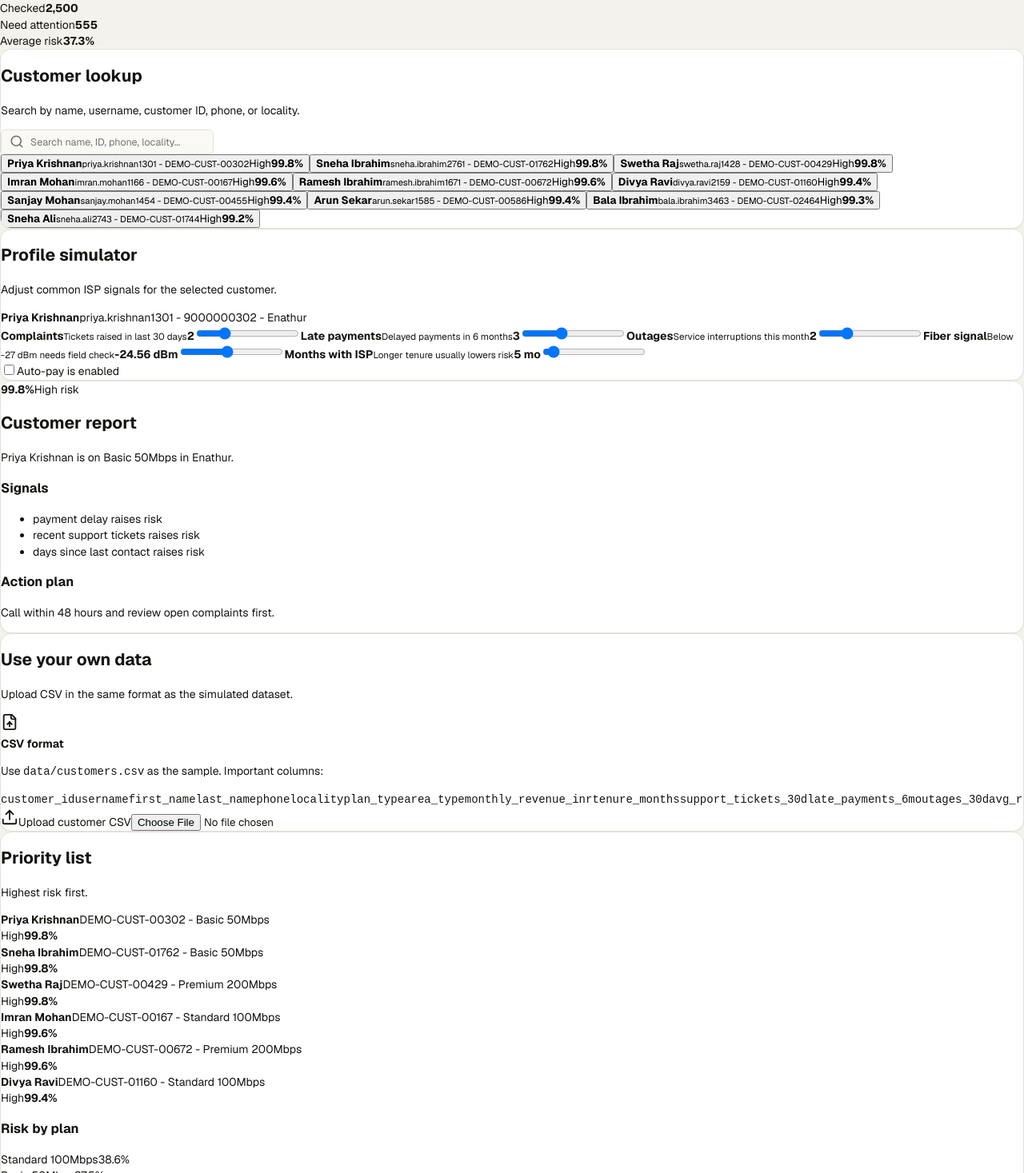
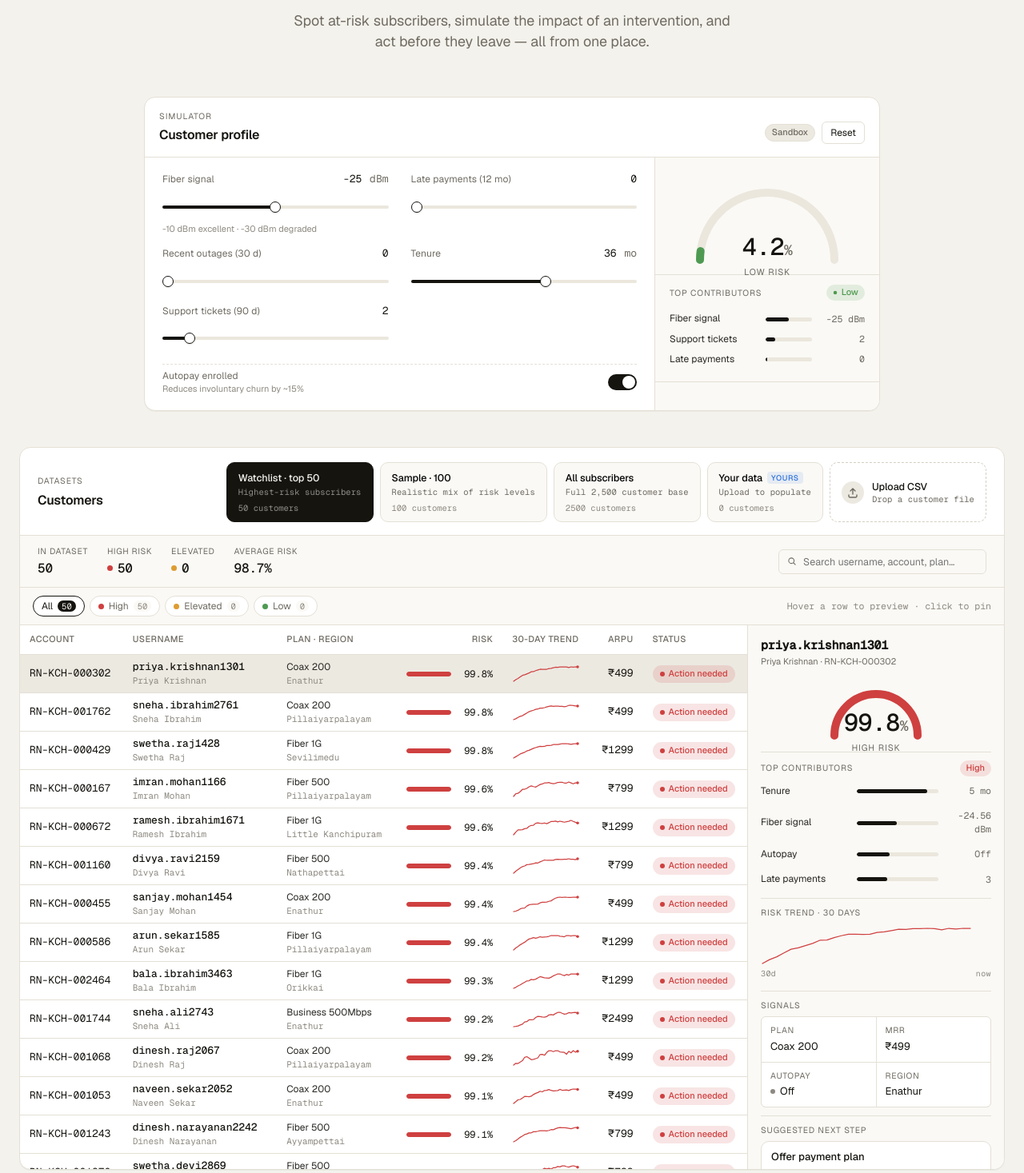
Before and after one commit to iam-amd/netintel, a React (Vite) app: page / in a window 1280 px wide. Shown: the part 283-1750 px from the top of the page at 80% size. Built offline with nearby package versions, Linux system fonts and the light colour scheme.

Commit message:
refactor(app): compose dashboard with watchlist/sample/full datasets

```diff
--- a/src/App.tsx
+++ b/src/App.tsx
@@ -1,308 +1,153 @@
-import { AlertTriangle, FileUp, Radio, Search, Upload } from "lucide-react";
-import type { CSSProperties } from "react";
-import { useMemo, useState } from "react";
+import { useEffect, useMemo, useState, type CSSProperties } from "react";
 import demoCsv from "../data/customers.csv?raw";
 import { parseAndScoreCsv } from "./csv";
+import { Hero } from "./components/Hero";
+import { SimulatorPanel } from "./components/Simulator";
+import { TopBar } from "./components/TopBar";
 import {
-  formatPercent,
-  groupAverage,
-  modelArtifact,
-  normalizeCustomer,
+  DatasetSection,
+  type Dataset,
+  type DatasetKey,
+} from "./components/Dataset";
+import {
+  applyProfile,
+  defaultProfile,
+  emptyCustomer,
   scoreCustomer,
-  type CustomerInput,
-  type ScoredCustomer,
-} from "./modelScorer";
+  stratifiedSample,
+  toProfile,
+  toUi,
+  type SimulatorProfile,
+  type UiCustomer,
+} from "./uiData";
+import type { ScoredCustomer } from "./modelScorer";
 
-const demoRows = parseAndScoreCsv(demoCsv).rows;
-const initialCustomer = [...demoRows].sort((a, b) => b.probability - a.probability)[0] ?? normalizeCustomer({});
+const demoRows: ScoredCustomer[] = parseAndScoreCsv(demoCsv).rows;
+const demoUi: UiCustomer[] = demoRows.map(toUi);
 
-const csvColumns = [
-  "customer_id",
-  "username",
-  "first_name",
-  "last_name",
-  "phone",
-  "locality",
-  "plan_type",
-  "area_type",
-  "monthly_revenue_inr",
-  "tenure_months",
-  "support_tickets_30d",
-  "late_payments_6m",
-  "outages_30d",
-  "avg_rx_power_dbm",
-  "auto_pay",
-];
+const watchlistUi: UiCustomer[] = [...demoUi]
+  .sort((a, b) => b.risk - a.risk)
+  .slice(0, 50);
 
-function cleanText(value: string) {
-  return value.replace(/_/g, " ");
+const sampleUi: UiCustomer[] = stratifiedSample(demoUi, 100, 42);
+
+function makeDatasets(userCount: number): Dataset[] {
+  return [
+    {
+      key: "demo-small",
+      label: "Watchlist · top 50",
+      sub: "Highest-risk subscribers",
+      count: watchlistUi.length,
+    },
+    {
+      key: "demo-sample",
+      label: "Sample · 100",
+      sub: "Realistic mix of risk levels",
+      count: sampleUi.length,
+    },
+    {
+      key: "demo-full",
+      label: "All subscribers",
+      sub: "Full 2,500 customer base",
+      count: demoUi.length,
+    },
+    {
+      key: "user",
+      label: "Your data",
+      sub: userCount ? "Uploaded CSV" : "Upload to populate",
+      count: userCount,
+    },
+  ];
 }
 
-function fullName(customer: Partial<CustomerInput>) {
-  const name = `${customer.first_name ?? ""} ${customer.last_name ?? ""}`.trim();
-  return name || customer.username || customer.customer_id || "Demo customer";
-}
+export default function App() {
+  const [datasetKey, setDatasetKey] = useState<DatasetKey>("demo-small");
+  const [userRows, setUserRows] = useState<UiCustomer[]>([]);
+  const [userErrors, setUserErrors] = useState<string[]>([]);
+  const [profile, setProfile] = useState<SimulatorProfile>(defaultProfile);
 
-function RiskPill({ band }: { band: ScoredCustomer["band"] }) {
-  return <span className={`risk-pill ${band.toLowerCase()}`}>{band}</span>;
-}
+  const datasets = useMemo(
+    () => makeDatasets(userRows.length),
+    [userRows.length],
+  );
 
-function Slider({
-  label,
-  helper,
-  value,
-  min,
-  max,
-  step = 1,
-  suffix = "",
-  onChange,
-}: {
-  label: string;
-  helper: string;
-  value: number;
-  min: number;
-  max: number;
-  step?: number;
-  suffix?: string;
-  onChange: (value: number) => void;
-}) {
+  const customers: UiCustomer[] = useMemo(() => {
+    if (datasetKey === "user") return userRows;
+    if (datasetKey === "demo-full") return demoUi;
+    if (datasetKey === "demo-sample") return sampleUi;
+    return watchlistUi;
+  }, [datasetKey, userRows]);
+
+  const simulatorProbability = useMemo(() => {
+    const base = applyProfile(emptyCustomer(), profile);
+    return scoreCustomer(base).probability;
+  }, [profile]);
+
+  async function handleUpload(file: File) {
+    try {
+      const text = await file.text();
+      const result = parseAndScoreCsv(text);
+      const ui = result.rows.map(toUi);
+      setUserRows(ui);
+      setUserErrors(result.errors);
+      setDatasetKey("user");
+      if (ui[0]) {
+        setProfile(toProfile(ui[0].raw));
+      }
+    } catch (error) {
+      setUserErrors([
+        error instanceof Error ? error.message : "Could not read this CSV.",
+      ]);
+    }
+  }
+
+  useEffect(() => {
+    if (userErrors.length) {
+      // eslint-disable-next-line no-console
+      console.warn("[NetIntel] CSV warnings:", userErrors);
+    }
+  }, [userErrors]);
+
   return (
-    <label className="slider-field">
-      <span className="slider-top">
-        <span>
-          <strong>{label}</strong>
-          <small>{helper}</small>
-        </span>
-        <b>{value}{suffix}</b>
-      </span>
-      <input type="range" min={min} max={max} step={step} value={value} onChange={(event) => onChange(Number(event.target.value))} />
-    </label>
-  );
-}
+    <div className="app">
+      <TopBar />
+      <main className="page">
+        <Hero />
 
-function MiniBar({ rows }: { rows: { name: string; value: number; count: number }[] }) {
-  return (
-    <div className="mini-bars">
-      {rows.slice(0, 4).map((row) => (
-        <div key={row.name}>
-          <div className="bar-label">
-            <span>{cleanText(row.name)}</span>
-            <span>{formatPercent(row.value)}</span>
-          </div>
-          <div className="bar-track">
-            <div className="bar-fill" style={{ width: `${Math.max(row.value * 100, 5)}%` }} />
-          </div>
+        <div
+          className="reveal reveal-sim"
+          style={{ "--d": "1600ms" } as CSSProperties}
+        >
+          <SimulatorPanel
+            profile={profile}
+            setProfile={setProfile}
+            probability={simulatorProbability}
+          />
         </div>
-      ))}
+
+        <div
+          className="reveal reveal-data"
+          style={{ "--d": "1750ms" } as CSSProperties}
+        >
+          <DatasetSection
+            datasets={datasets}
+            datasetKey={datasetKey}
+            setDatasetKey={setDatasetKey}
+            customers={customers}
+            onUpload={handleUpload}
+          />
+        </div>
+
+        <footer
+          className="page-foot reveal"
+          style={{ "--d": "1900ms" } as CSSProperties}
+        >
+          <span>
+            NetIntel · Synthetic demo · Logistic Regression scored in-browser
+          </span>
+          <span>Last sync: today, 09:12</span>
+        </footer>
+      </main>
     </div>
   );
 }
-
-function customerToRaw(customer: CustomerInput): Record<string, string> {
-  return Object.fromEntries(
-    Object.entries(customer).map(([key, value]) => [key, String(value ?? "")]),
-  );
-}
-
-export default function App() {
-  const [customers, setCustomers] = useState<ScoredCustomer[]>(demoRows);
-  const [selected, setSelected] = useState<CustomerInput>(initialCustomer);
-  const [search, setSearch] = useState("");
-  const [csvErrors, setCsvErrors] = useState<string[]>([]);
-
-  const selectedScore = useMemo(() => scoreCustomer(selected), [selected]);
-  const rows = customers.length > 0 ? customers : [selectedScore];
-  const highRisk = rows.filter((row) => row.band === "High").length;
-  const averageRisk = rows.reduce((sum, row) => sum + row.probability, 0) / rows.length;
-  const byPlan = useMemo(() => groupAverage(rows, "plan_type"), [rows]);
-  const topRisk = [...rows].sort((a, b) => b.probability - a.probability).slice(0, 6);
-
-  const filteredCustomers = useMemo(() => {
-    const term = search.trim().toLowerCase();
-    const source = [...rows].sort((a, b) => b.probability - a.probability);
-    if (!term) return source.slice(0, 10);
-    return source.filter((customer) => {
-      const text = [
-        customer.customer_id,
-        customer.username,
-        customer.first_name,
-        customer.last_name,
-        customer.phone,
-        customer.locality,
-      ].join(" ").toLowerCase();
-      return text.includes(term);
-    }).slice(0, 10);
-  }, [rows, search]);
-
-  function update<K extends keyof CustomerInput>(key: K, value: CustomerInput[K]) {
-    setSelected((current) => ({ ...current, [key]: value }));
-  }
-
-  function chooseCustomer(customer: ScoredCustomer) {
-    setSelected(normalizeCustomer(customerToRaw(customer)));
-  }
-
-  async function handleFile(file: File | null) {
-    if (!file) return;
-    const result = parseAndScoreCsv(await file.text());
-    setCustomers(result.rows);
-    setCsvErrors(result.errors);
-    if (result.rows[0]) chooseCustomer(result.rows[0]);
-  }
-
-  return (
-    <main>
-      <section className="hero">
-        <div>
-          <div className="eyebrow"><Radio size={16} /> NetIntel</div>
-          <h1>Find ISP customers who need attention first.</h1>
-          <p>
-            Search a simulated subscriber, review their risk report, or upload a customer CSV to create a priority list for the support team.
-          </p>
-        </div>
-        <div className="problem-card">
-          <strong>Demo dataset included</strong>
-          <p>2,500 simulated subscribers with names, usernames, phone numbers, plans, payment history, outage count, and fiber signal values.</p>
-        </div>
-      </section>
-
-      <section className="stats-grid">
-        <div className="stat-card"><span>Checked</span><strong>{rows.length.toLocaleString()}</strong></div>
-        <div className="stat-card"><span>Need attention</span><strong>{highRisk}</strong></div>
-        <div className="stat-card"><span>Average risk</span><strong>{formatPercent(averageRisk)}</strong></div>
-      </section>
-
-      <section className="dashboard-grid">
-        <div className="panel customer-panel">
-          <div className="section-title">
-            <h2>Customer lookup</h2>
-            <p>Search by name, username, customer ID, phone, or locality.</p>
-          </div>
-          <label className="search-box">
-            <Search size={18} />
-            <input value={search} onChange={(event) => setSearch(event.target.value)} placeholder="Search name, ID, phone, locality..." />
-          </label>
-          <div className="customer-list">
-            {filteredCustomers.map((customer) => (
-              <button
-                className={customer.customer_id === selected.customer_id ? "customer-row active" : "customer-row"}
-                key={customer.customer_id}
-                onClick={() => chooseCustomer(customer)}
-                type="button"
-              >
-                <span>
-                  <strong>{fullName(customer)}</strong>
-                  <small>{customer.username} - {customer.customer_id}</small>
-                </span>
-                <span>
-                  <RiskPill band={customer.band} />
-                  <b>{formatPercent(customer.probability)}</b>
-                </span>
-              </button>
-            ))}
-          </div>
-        </div>
-
-        <div className="panel simulator-panel">
-          <div className="section-title">
-            <h2>Profile simulator</h2>
-            <p>Adjust common ISP signals for the selected customer.</p>
-          </div>
-          <div className="selected-profile">
-            <strong>{fullName(selected)}</strong>
-            <span>{selected.username} - {selected.phone} - {selected.locality}</span>
-          </div>
-          <div className="slider-list">
-            <Slider label="Complaints" helper="Tickets raised in last 30 days" min={0} max={8} value={selected.support_tickets_30d} onChange={(value) => update("support_tickets_30d", value)} />
-            <Slider label="Late payments" helper="Delayed payments in 6 months" min={0} max={8} value={selected.late_payments_6m} onChange={(value) => update("late_payments_6m", value)} />
-            <Slider label="Outages" helper="Service interruptions this month" min={0} max={8} value={selected.outages_30d} onChange={(value) => update("outages_30d", value)} />
-            <Slider label="Fiber signal" helper="Below -27 dBm needs field check" min={-35} max={-12} step={0.5} suffix=" dBm" value={selected.avg_rx_power_dbm} onChange={(value) => update("avg_rx_power_dbm", value)} />
-            <Slider label="Months with ISP" helper="Longer tenure usually lowers risk" min={1} max={72} suffix=" mo" value={selected.tenure_months} onChange={(value) => update("tenure_months", value)} />
-          </div>
-          <label className="simple-check">
-            <input type="checkbox" checked={Boolean(selected.auto_pay)} onChange={(event) => update("auto_pay", event.target.checked ? 1 : 0)} />
-            Auto-pay is enabled
-          </label>
-        </div>
-
-        <aside className="panel report-card">
-          <div className="risk-gauge">
-            <div className="gauge-ring" style={{ "--risk": selectedScore.probability } as CSSProperties}>
-              <div>
-                <strong>{formatPercent(selectedScore.probability)}</strong>
-                <span>{selectedScore.band} risk</span>
-              </div>
-            </div>
-          </div>
-          <div className="report-section">
-            <h2>Customer report</h2>
-            <p>{fullName(selected)} is on {cleanText(selected.plan_type)} in {selected.locality || "demo locality"}.</p>
-          </div>
-          <div className="report-section">
-            <h3>Signals</h3>
-            <ul>
-              {selectedScore.reasons.map((reason) => <li key={reason}>{reason}</li>)}
-            </ul>
-          </div>
-          <div className="action-box">
-            <h3>Action plan</h3>
-            <p>{selectedScore.action}</p>
-          </div>
-        </aside>
-      </section>
-
-      <section className="lower-grid">
-        <div className="panel upload-panel">
-          <div className="section-title split">
-            <div>
-              <h2>Use your own data</h2>
-              <p>Upload CSV in the same format as the simulated dataset.</p>
-            </div>
-            <FileUp size={22} />
-          </div>
-          <div className="csv-help">
-            <strong>CSV format</strong>
-            <p>Use <code>data/customers.csv</code> as the sample. Important columns:</p>
-            <div className="column-list">{csvColumns.map((column) => <code key={column}>{column}</code>)}</div>
-          </div>
-          <label className="upload-box">
-            <Upload size={22} />
-            <span>Upload customer CSV</span>
-            <input type="file" accept=".csv,text/csv" onChange={(event) => handleFile(event.target.files?.[0] ?? null)} />
-          </label>
-          {csvErrors.map((error) => <p className="error-text" key={error}>{error}</p>)}
-        </div>
-
-        <div className="panel">
-          <div className="section-title">
-            <h2>Priority list</h2>
-            <p>Highest risk first.</p>
-          </div>
-          <div className="priority-list">
-            {topRisk.map((row, index) => (
-              <div className="priority-row" key={`${row.customer_id}-${index}`}>
-                <div>
-                  <strong>{fullName(row)}</strong>
-                  <span>{row.customer_id} - {cleanText(String(row.plan_type))}</span>
-                </div>
-                <div>
-                  <RiskPill band={row.band} />
-                  <b>{formatPercent(row.probability)}</b>
-                </div>
-              </div>
-            ))}
-          </div>
-          <div className="plan-risk">
-            <h3>Risk by plan</h3>
-            <MiniBar rows={byPlan} />
-          </div>
-        </div>
-      </section>
-
-      <section className="how-it-works">
-        <AlertTriangle size={18} />
-        <p>All visible customer data is simulated. Python trains the model, exports JSON, and the React app scores customers in the browser.</p>
-      </section>
-    </main>
-  );
-}
```
